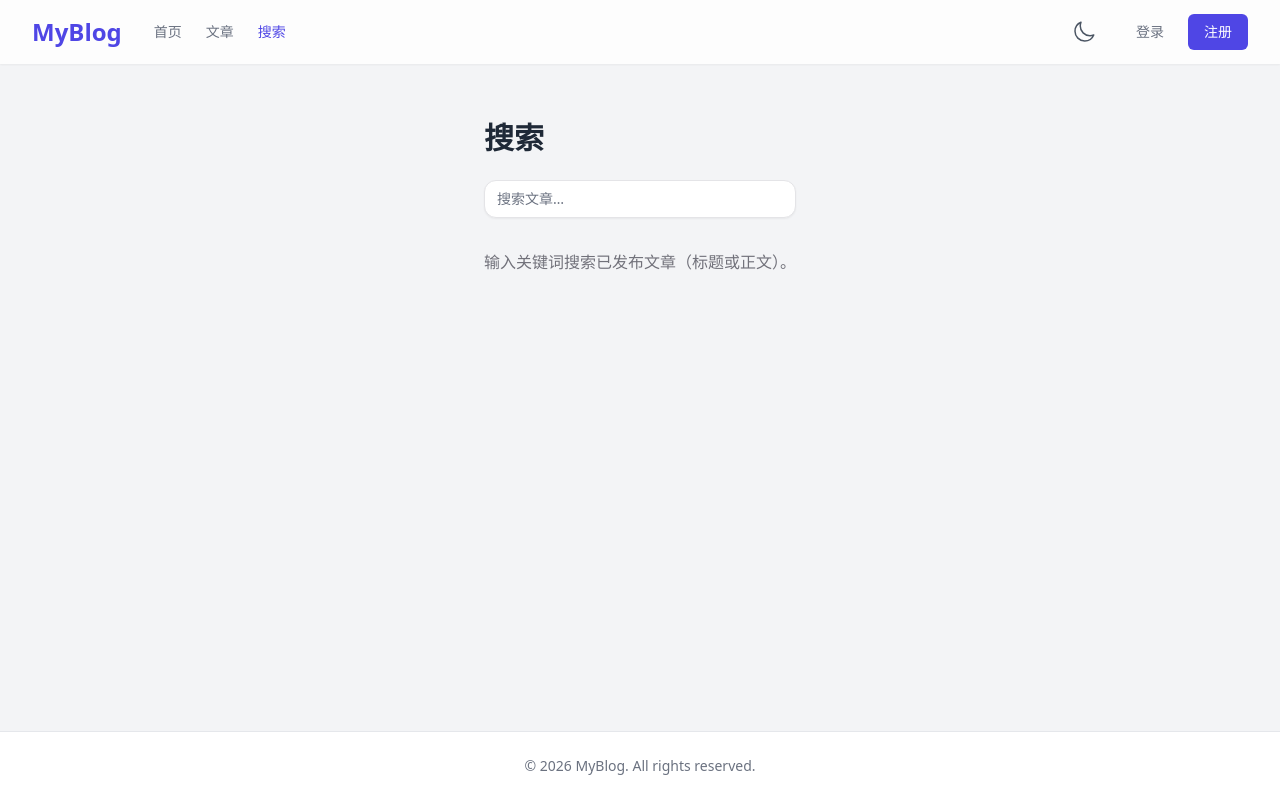
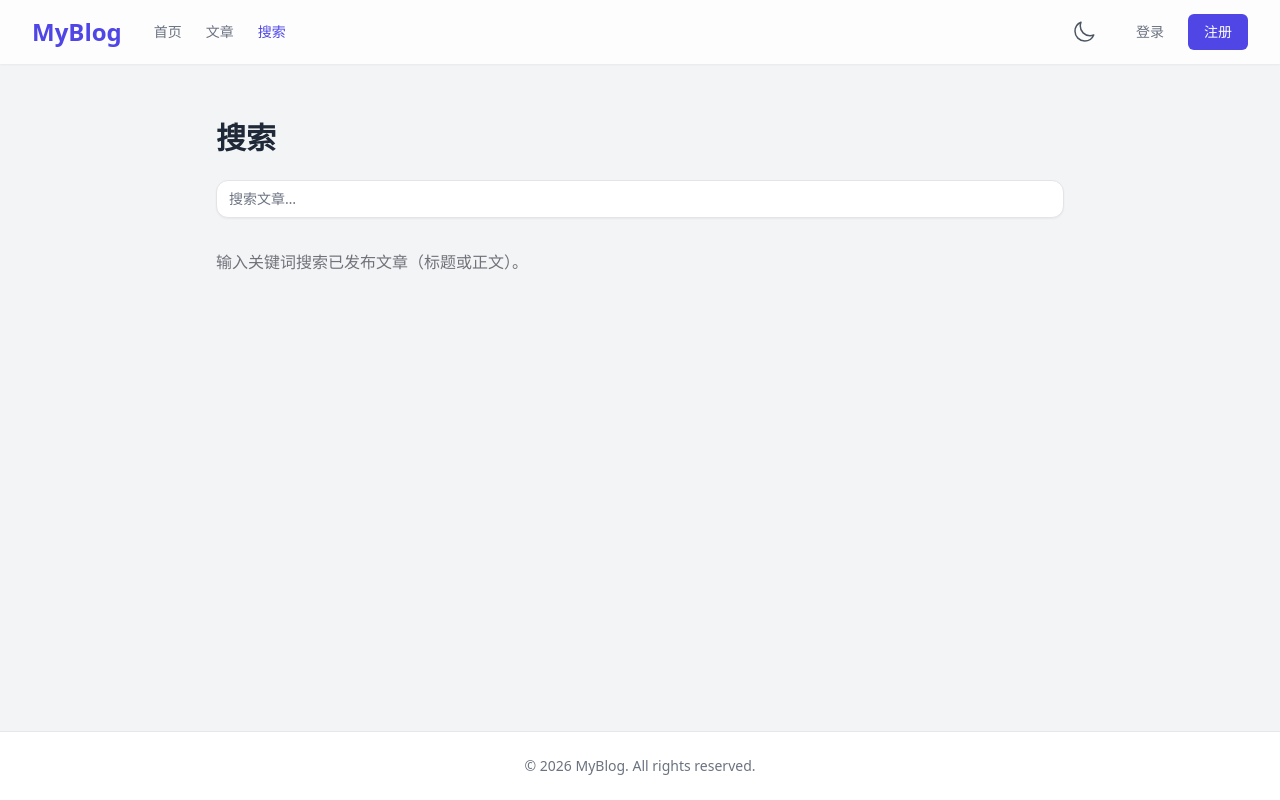
Before and after one commit to 1797552175/my-blog, a Next.js app in the folder apps/web/: page /search in a window 1280 px wide. Built offline with nearby package versions, Linux system fonts and the light colour scheme.

Commit message:
feat：前端样式优化

```diff
--- a/apps/web/app/me/posts/page.js
+++ b/apps/web/app/me/posts/page.js
@@ -60,7 +60,7 @@ export default function MyPostsPage() {
   }
 
   return (
-    <div className="max-w-4xl mx-auto">
+    <div className="max-w-4xl mx-auto" style={{ width: '80%' }}>
       <div className="flex items-center justify-between mb-6">
         <h1 className="text-2xl font-bold">我的文章</h1>
         <Link className="btn" href="/write">
--- a/apps/web/app/posts/page.js
+++ b/apps/web/app/posts/page.js
@@ -25,7 +25,7 @@ export default async function PostsPage({ searchParams: searchParamsProp }) {
   }
 
   return (
-    <div className="max-w-4xl mx-auto p-6">
+    <div className="max-w-4xl mx-auto p-6" style={{ width: '80%' }}>
       <h1 className="text-3xl font-bold mb-8">文章列表</h1>
       {tag ? (
         <p className="text-sm text-zinc-500 dark:text-zinc-400 mb-4">
--- a/apps/web/app/search/page.js
+++ b/apps/web/app/search/page.js
@@ -32,7 +32,7 @@ export default async function SearchPage({ searchParams }) {
   }
 
   return (
-    <div className="max-w-4xl mx-auto p-6">
+    <div className="max-w-4xl mx-auto p-6" style={{ width: '80%' }}>
       <h1 className="text-3xl font-bold mb-6">搜索</h1>
       <SearchForm defaultValue={q} className="mb-8" />
 
```
